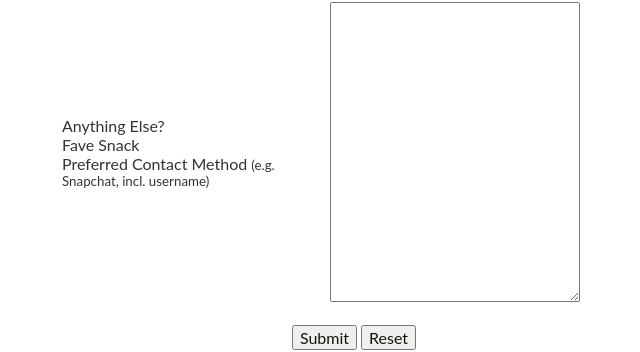
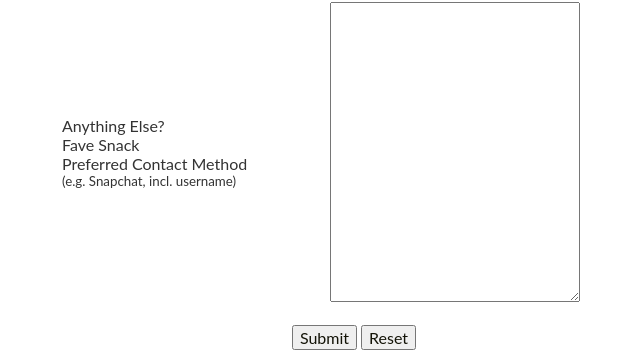
Before and after one commit to burlesonbiblechurch/bbcyouth, a Jekyll site: the page built from basic.html, in a window 1280 px wide. Shown: the part 475-827 px from the top of the page, without its empty margins (286-926 px from the left). Built offline with Jekyll 4.4.1, drawn with Linux system fonts in a browser that asks for light colours.

Commit message:
Update basic.html

```diff
--- a/basic.html
+++ b/basic.html
@@ -55,7 +55,7 @@ layout: null
 
 	<tr><td  style='nowrap:nowrap;text-align:left;font-size:16px;font-family:Lato;width:200px;'>Home Phone</td><td style='width:250px;' ><input type='text' style='width:250px;'  maxlength='30' name='Home Phone' /></td></tr>
 
-	<tr><td  style='nowrap:nowrap;text-align:left;font-size:16px;font-family:Lato;width:200px;'>Anything Else?<br>Fave Snack<br>Preferred Contact Method <small>(e.g. Snapchat, incl. username)</small></small> </td><td> <textarea name='Description' maxlength='1000' style='width:250px;height:300px;'>&nbsp;</textarea></td></tr>
+	<tr><td  style='nowrap:nowrap;text-align:left;font-size:16px;font-family:Lato;width:200px;'>Anything Else?<br>Fave Snack<br>Preferred Contact Method<br> <small>(e.g. Snapchat, incl. username)</small></small> </td><td> <textarea name='Description' maxlength='1000' style='width:250px;height:300px;'>&nbsp;</textarea></td></tr>
 
 	<tr><td colspan='2' style='text-align:center; padding-top:15px;'>
 		<input style='font-size:16px;color:#131307' type='submit' value='Submit' />
```
